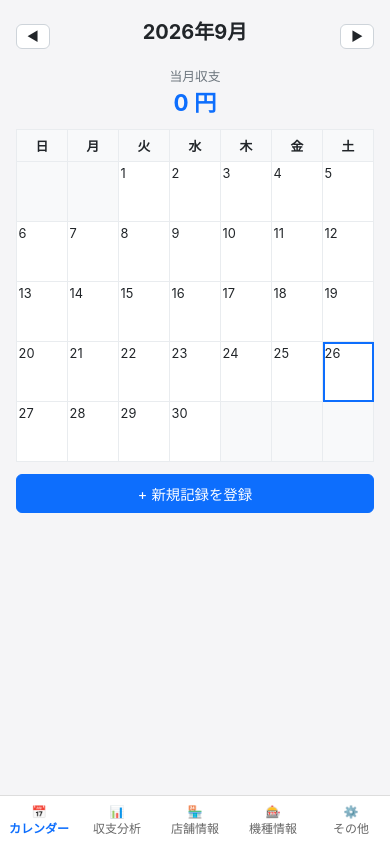
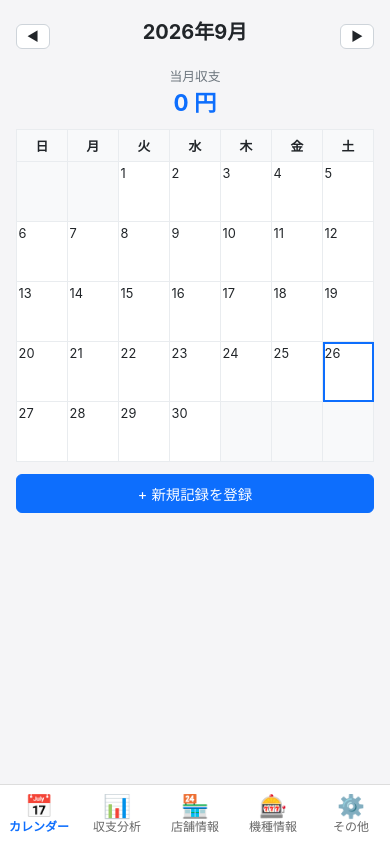
Before and after one commit to sherbets332-creator/pachislot-tracker-pwa, a website with bundled scripts: page index.html in a window 390 px wide. Built offline with nearby package versions, Linux system fonts and the light colour scheme.

Commit message:
Fix bottom nav overlapping iPhone's home indicator, bigger icons
The nav bar sat flush at the very bottom edge, colliding with the
home-indicator gesture area on notched iPhones and making the buttons
hard to hit. Added padding-bottom: env(safe-area-inset-bottom) to
.bottom-nav (relies on the viewport-fit=cover already set) so the
tappable content shifts up above that zone, and bumped body's
padding-bottom to match. Also wrapped each nav emoji in a .nav-icon
span sized up to 1.4rem for a bigger, easier tap target.

```diff
--- a/css/app.css
+++ b/css/app.css
@@ -5,7 +5,8 @@
 
 body {
   margin: 0;
-  padding-bottom: 72px;
+  /* 下部ナビの高さ＋iPhoneのホームインジケーター分の余白を確保する */
+  padding-bottom: calc(84px + env(safe-area-inset-bottom, 0px));
   background: #f5f5f7;
   font-family: -apple-system, BlinkMacSystemFont, "Hiragino Sans", "Yu Gothic", sans-serif;
   color: #212529;
@@ -247,6 +248,9 @@ table.simple td {
   background: #fff;
   border-top: 1px solid #ddd;
   z-index: 1000;
+  /* iPhoneのホームインジケーター（画面下端のジェスチャー領域）とボタンが被らないよう、
+     ナビ自体の高さにセーフエリア分を足しておく（中身は上に寄る）。 */
+  padding-bottom: env(safe-area-inset-bottom, 0px);
 }
 .bottom-nav-inner {
   display: flex;
@@ -256,10 +260,14 @@ table.simple td {
 .bottom-nav a {
   flex: 1;
   text-align: center;
-  padding: 8px 0;
+  padding: 10px 0;
   font-size: 0.75rem;
   color: #666;
   text-decoration: none;
+}
+.bottom-nav .nav-icon {
+  font-size: 1.4rem;
+  line-height: 1;
 }
 .bottom-nav a.active {
   color: #0d6efd;
--- a/index.html
+++ b/index.html
@@ -21,11 +21,11 @@
 
   <nav class="bottom-nav">
     <div class="bottom-nav-inner">
-      <a href="#/calendar" data-nav-match="/calendar">📅<br>カレンダー</a>
-      <a href="#/reports" data-nav-match="/reports">📊<br>収支分析</a>
-      <a href="#/shops" data-nav-match="/shops">🏪<br>店舗情報</a>
-      <a href="#/machines" data-nav-match="/machines">🎰<br>機種情報</a>
-      <a href="#/settings" data-nav-match="/settings">⚙️<br>その他</a>
+      <a href="#/calendar" data-nav-match="/calendar"><span class="nav-icon">📅</span><br>カレンダー</a>
+      <a href="#/reports" data-nav-match="/reports"><span class="nav-icon">📊</span><br>収支分析</a>
+      <a href="#/shops" data-nav-match="/shops"><span class="nav-icon">🏪</span><br>店舗情報</a>
+      <a href="#/machines" data-nav-match="/machines"><span class="nav-icon">🎰</span><br>機種情報</a>
+      <a href="#/settings" data-nav-match="/settings"><span class="nav-icon">⚙️</span><br>その他</a>
     </div>
   </nav>
 
```
